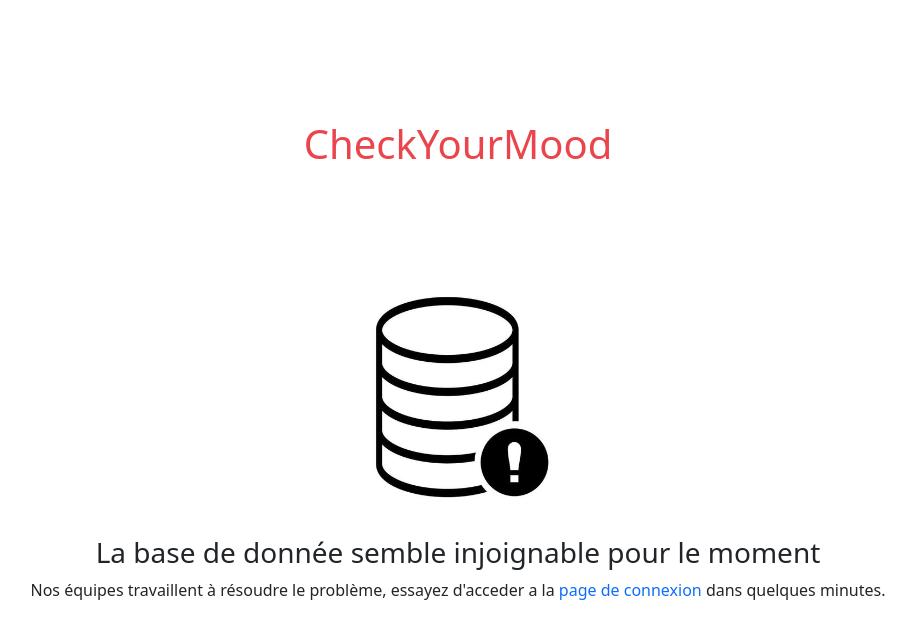
After one commit to OskarMorel/GORAS_CheckYourMood, a PHP site: page /views/vue_erreurBD.php in a window 1280 px wide. The commit adds this page. Shown: the top 639 px of the page, without its empty margins (182-1098 px from the left). Run offline with PHP 8.4, Linux system fonts and the light colour scheme; some libraries are stand-ins or nearby versions.

Commit message:
cas d'erreur si la bd est injoignable

```diff
--- a/views/includes/header.php
+++ b/views/includes/header.php
@@ -28,8 +28,6 @@
     <!-- JavaScript Bundle with Popper -->
     <script src="https://cdn.jsdelivr.net/npm/bootstrap@5.2.3/dist/js/bootstrap.bundle.min.js" integrity="sha384-kenU1KFdBIe4zVF0s0G1M5b4hcpxyD9F7jL+jjXkk+Q2h455rYXK/7HAuoJl+0I4" crossorigin="anonymous"></script>
 
-
-
     <!-- Liens pour fullcalendar -->
     <script src='../../fullcalendar6/dist/index.global.js'></script>
     <link href='https://cdn.jsdelivr.net/npm/bootstrap@5.1.3/dist/css/bootstrap.min.css' rel='stylesheet'>
--- /dev/null
+++ b/views/vue_erreurBD.php
@@ -0,0 +1,26 @@
+<?php
+require 'includes/header.php';
+?>
+<body>
+    <div class="container-fluid text-center">
+        <p class="espace3"></p>
+        <div class="row">
+            <div class="col">
+                <h1>CheckYourMood</h1>
+            </div>
+        </div>
+        <p class="espace2"></p>
+        <div class="row">
+            <div class="col">
+
+            <img src="../images/imgErreurBD.png" class="img-fluid" alt="Image de la base de donnée injoignable">
+            <br>
+            <h3>La base de donnée semble injoignable pour le moment</h3>
+
+            <p>Nos équipes travaillent à résoudre le problème, essayez d'acceder a la <a href="/?controller=index">page de connexion</a> dans quelques minutes.</p>
+            </div>
+
+        </div>
+    </div>
+</body>
+</html>
--- a/yasmf/datasource.php
+++ b/yasmf/datasource.php
@@ -55,7 +55,8 @@ class  datasource
             $pdo = new PDO($dsn, $this->user, $this->pass, $options);
             return $pdo;
         } catch (\PDOException $Exception) {
-            header("Location: /../views/PageErreur.php");
+            header("Location: ../views/vue_erreurBD.php");
+            exit();
         }
     }
 }
--- a/yasmf/router.php
+++ b/yasmf/router.php
@@ -35,6 +35,8 @@ class router {
             }*/
             $controllerName = httphelper::getParam('controller') ?: 'index';
 
+
+
             $controllerQualifiedName = "controllers\\" . $controllerName . "Controller";
 
             try {
```
Also changed, not shown: images/imgErreurBD.png (added).
